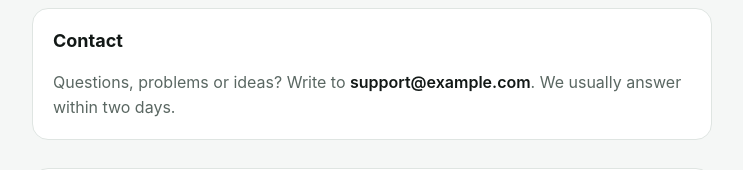
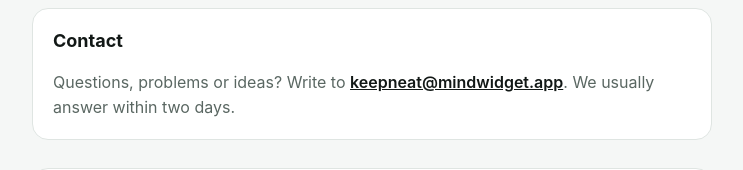
Before and after one commit to zekiozkllll0/app-support, a plain HTML site: page keepneat/index.html in a window 1280 px wide. Shown: the part 132-302 px from the top of the page, without its empty margins (268-1011 px from the left). Drawn offline with Linux system fonts and the light colour scheme.

Commit message:
Real support email (keepneat@mindwidget.app); build 2
Co-Authored-By: Claude Opus 5.5 <noreply@anthropic.com>

```diff
--- a/keepneat/index.html
+++ b/keepneat/index.html
@@ -19,7 +19,7 @@
 
   <div class="card">
     <h2>Contact</h2>
-    <p>Questions, problems or ideas? Write to <span class="email">support@example.com</span>. We usually answer within two days.</p>
+    <p>Questions, problems or ideas? Write to <a class="email" href="mailto:keepneat@mindwidget.app">keepneat@mindwidget.app</a>. We usually answer within two days.</p>
   </div>
 
   <div class="card">
```
Also changed, not shown: keepneat/privacy.html (+1 -1 lines).
